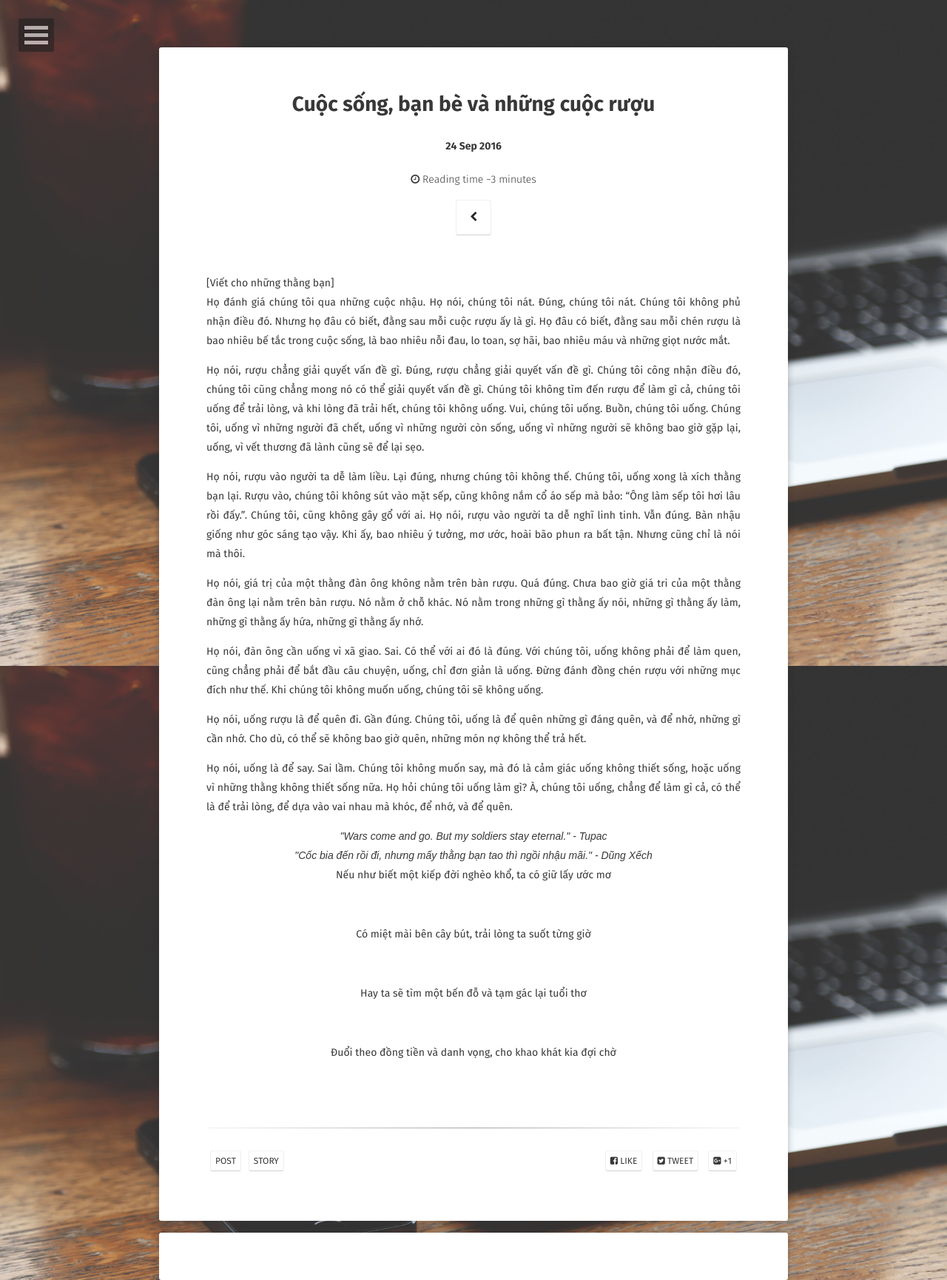
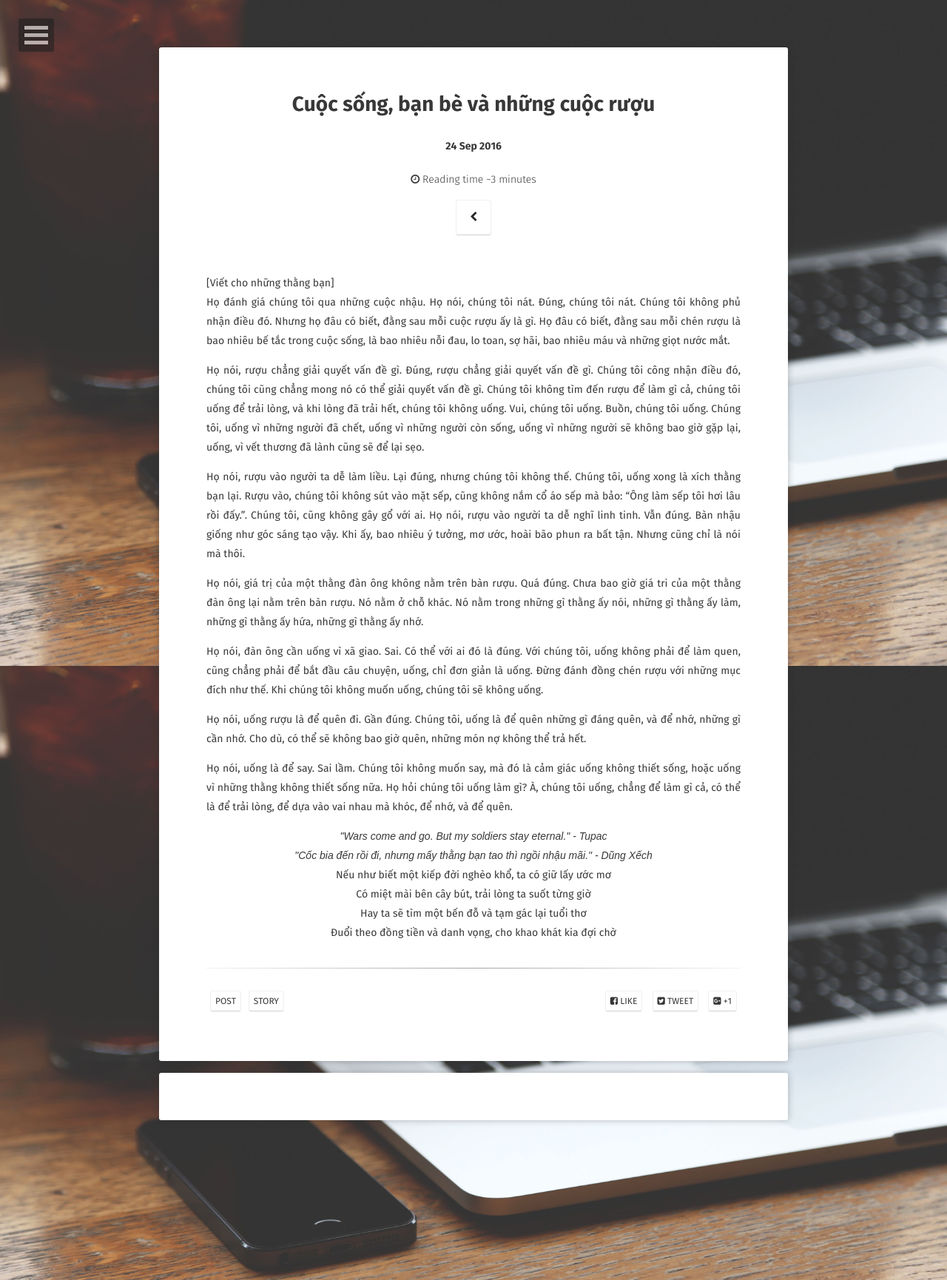
Before and after one commit to nhanv/nhanv.github.io, a Jekyll site: the page built from _posts/2016-09-24-cuộc-sông-bạn-bè-và-những-cuộc-rượu.md, in a window 1280 px wide. Shown: the whole page at 74% size. Built offline with Jekyll 4.4.1, drawn with Linux system fonts in a browser that asks for light colours; some web fonts are replaced; comment, search, counter and statistics services are not loaded.

```diff
--- a/_posts/2016-09-24-cuộc-sông-bạn-bè-và-những-cuộc-rượu.md
+++ b/_posts/2016-09-24-cuộc-sông-bạn-bè-và-những-cuộc-rượu.md
@@ -29,7 +29,7 @@ Họ hỏi chúng tôi uống làm gì? À, chúng tôi uống, chẳng để l
 <center><i>"Wars come and go. But my soldiers stay eternal." - Tupac</i></center>
 <center><i>"Cốc bia đến rồi đi, nhưng mấy thằng bạn tao thì ngồi nhậu mãi." - Dũng Xếch</i></center>
 
-<center>Nếu như biết một kiếp đời nghèo khổ, ta có giữ lấy ước mơ</center><br>
-<center>Có miệt mài bên cây bút, trải lòng ta suốt từng giờ</center><br>
-<center>Hay ta sẽ tìm một bến đỗ và tạm gác lại tuổi thơ</center><br>
-<center>Đuổi theo đồng tiền và danh vọng, cho khao khát kia đợi chờ</center><br>
+<center>Nếu như biết một kiếp đời nghèo khổ, ta có giữ lấy ước mơ</center>
+<center>Có miệt mài bên cây bút, trải lòng ta suốt từng giờ</center>
+<center>Hay ta sẽ tìm một bến đỗ và tạm gác lại tuổi thơ</center>
+<center>Đuổi theo đồng tiền và danh vọng, cho khao khát kia đợi chờ</center>
```
